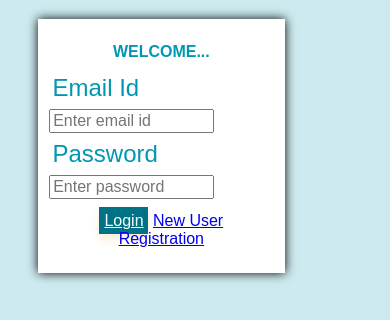
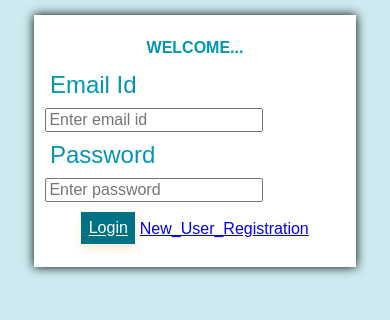
Before and after one commit to JuluriAravind/Shoe-Store, a plain HTML site: page login.html in a window 390 px wide. Drawn offline with Linux system fonts and the light colour scheme.

Commit message:
align commit

```diff
--- a/login.html
+++ b/login.html
@@ -24,7 +24,7 @@
 		<div class="cls">
 			<center>
 				<a href="item.html" class="btn" >Login</a>
-				<a href="signup.html" >New User Registration</a>
+				<a href="signup.html" >New_User_Registration</a>
 				</center>
 		</div>
 		</div>
--- a/styles.css
+++ b/styles.css
@@ -60,6 +60,9 @@
 			text-decoration: none;
 
 		}
+		.cls{
+			display:inline;
+		}
 		/*Responsive*/
 		@media (max-width:900px){
 			.form-control{
@@ -71,13 +74,12 @@
 
 			}
 			.style{
-				width: 50%;
+				width: 60%;
 				color: #0097b2;
 				padding: 3%;
 				box-shadow: 0 0 10px black	;
 				background-color: white;
-				margin-left:10% ;
-				margin-top: 5%;
+				margin: 4% auto ;
 				}
 				.btn{
 
@@ -105,13 +107,12 @@
 
 			}
 			.style{
-				width: 60%;
+				width: 80%;
 				color: #0097b2;
 				padding: 3%;
 				box-shadow: 0 0 10px black	;
 				background-color: white;
-				margin-left:8% ;
-				margin-top: 5%;
+				margin: 4% auto ;
 				}
 			.btn{
 
```
